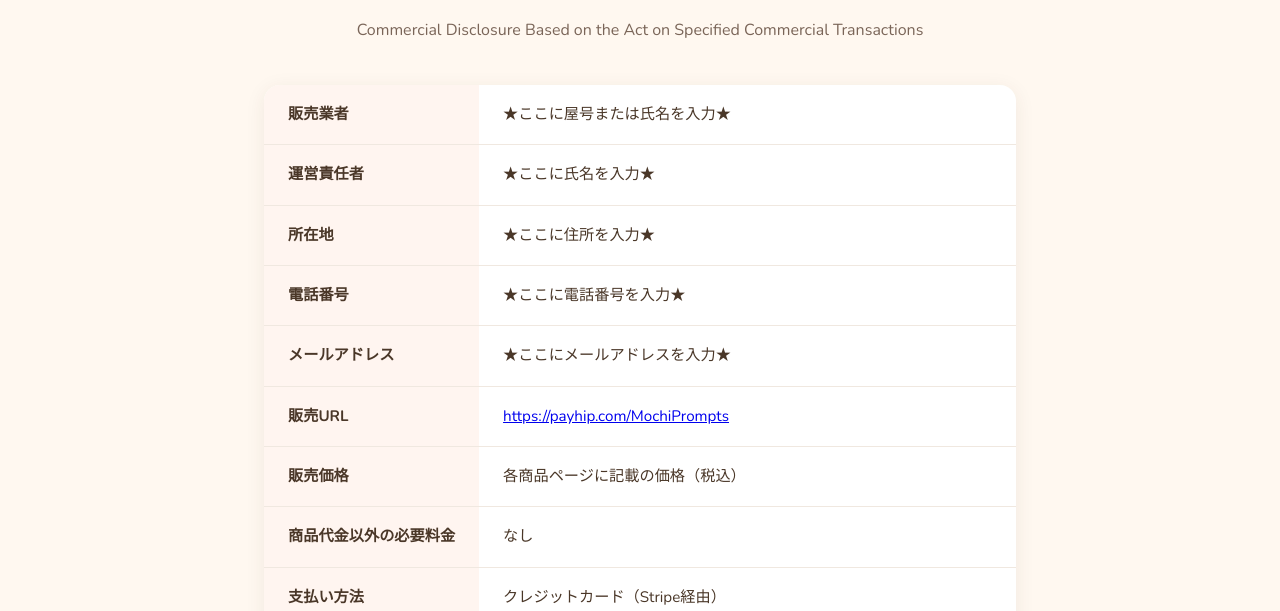
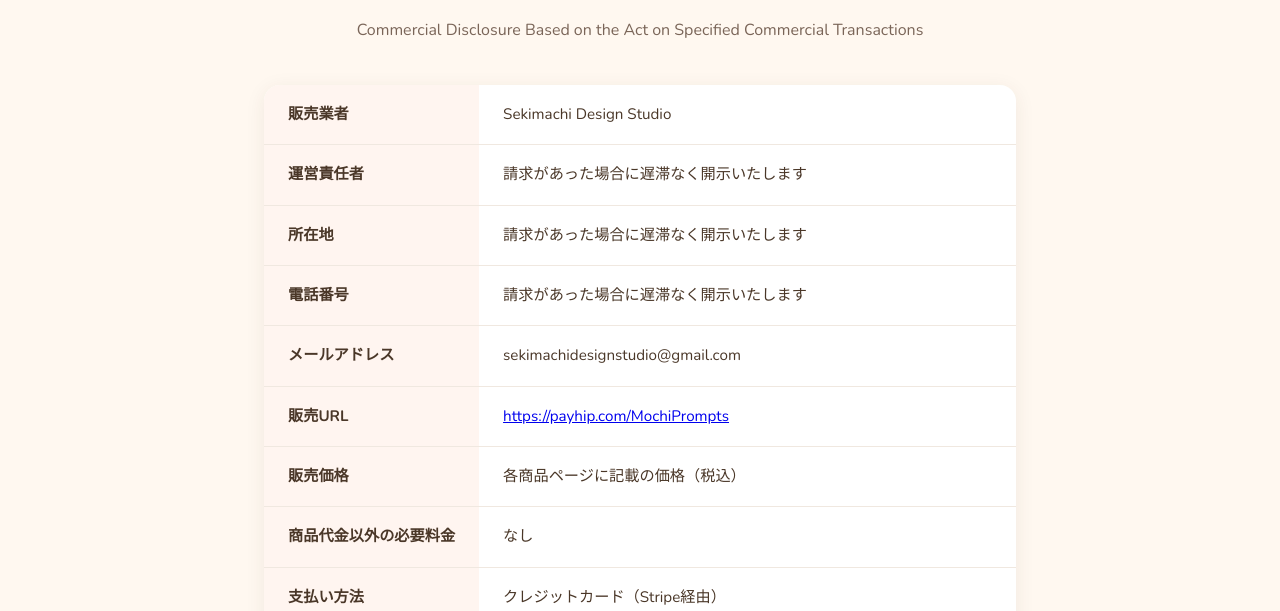
Before and after one commit to sekimachi-design/mochi-prompts-lp, a plain HTML site: page sct.html in a window 1280 px wide. Shown: the part 189-800 px from the top of the page. Drawn offline with nearby package versions, Linux system fonts and the light colour scheme.

Commit message:
SCTページに事業者情報を記入

```diff
--- a/sct.html
+++ b/sct.html
@@ -88,23 +88,23 @@
     <table>
       <tr>
         <th>販売業者</th>
-        <td>★ここに屋号または氏名を入力★</td>
+        <td>Sekimachi Design Studio</td>
       </tr>
       <tr>
         <th>運営責任者</th>
-        <td>★ここに氏名を入力★</td>
+        <td>請求があった場合に遅滞なく開示いたします</td>
       </tr>
       <tr>
         <th>所在地</th>
-        <td>★ここに住所を入力★</td>
+        <td>請求があった場合に遅滞なく開示いたします</td>
       </tr>
       <tr>
         <th>電話番号</th>
-        <td>★ここに電話番号を入力★</td>
+        <td>請求があった場合に遅滞なく開示いたします</td>
       </tr>
       <tr>
         <th>メールアドレス</th>
-        <td>★ここにメールアドレスを入力★</td>
+        <td>sekimachidesignstudio@gmail.com</td>
       </tr>
       <tr>
         <th>販売URL</th>
```
